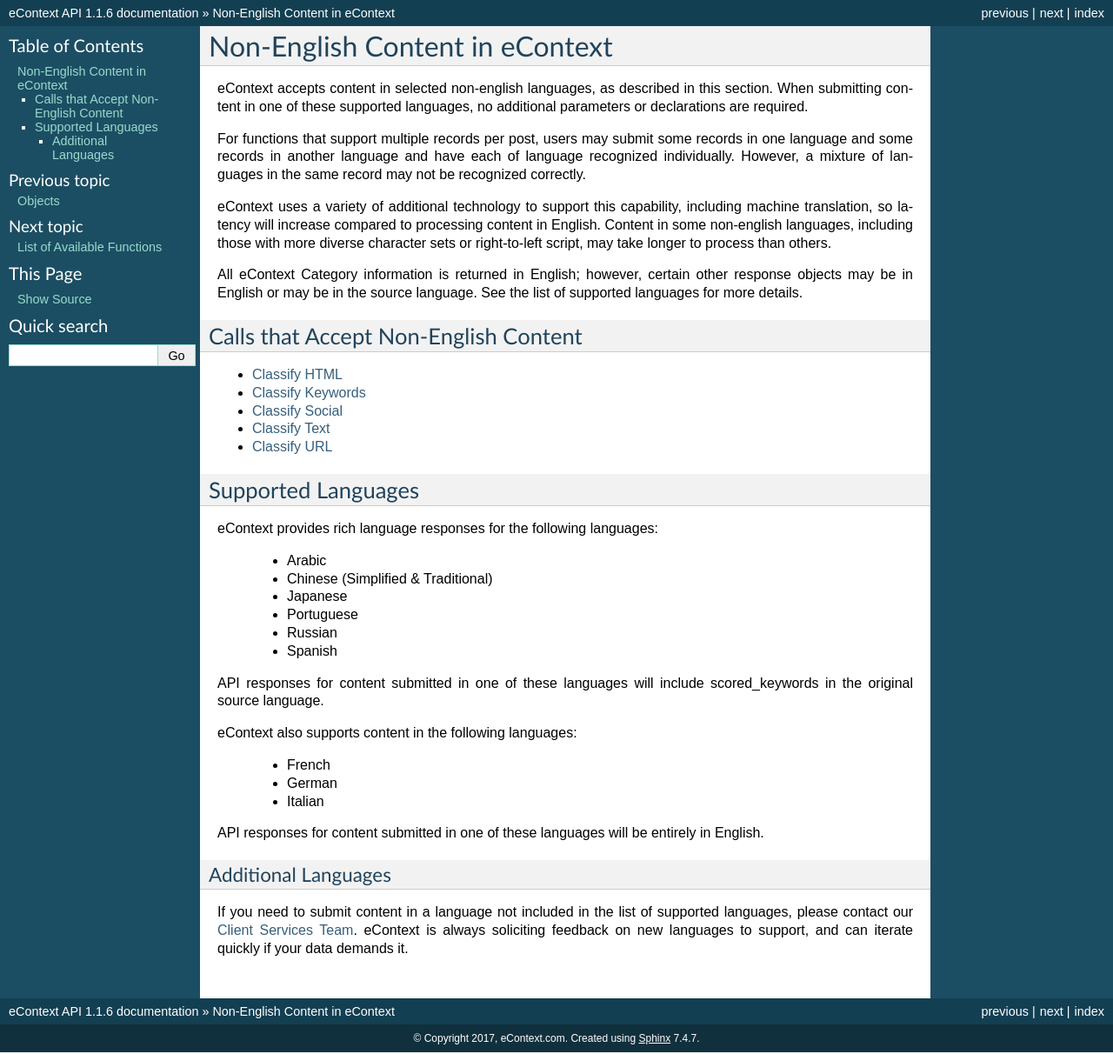
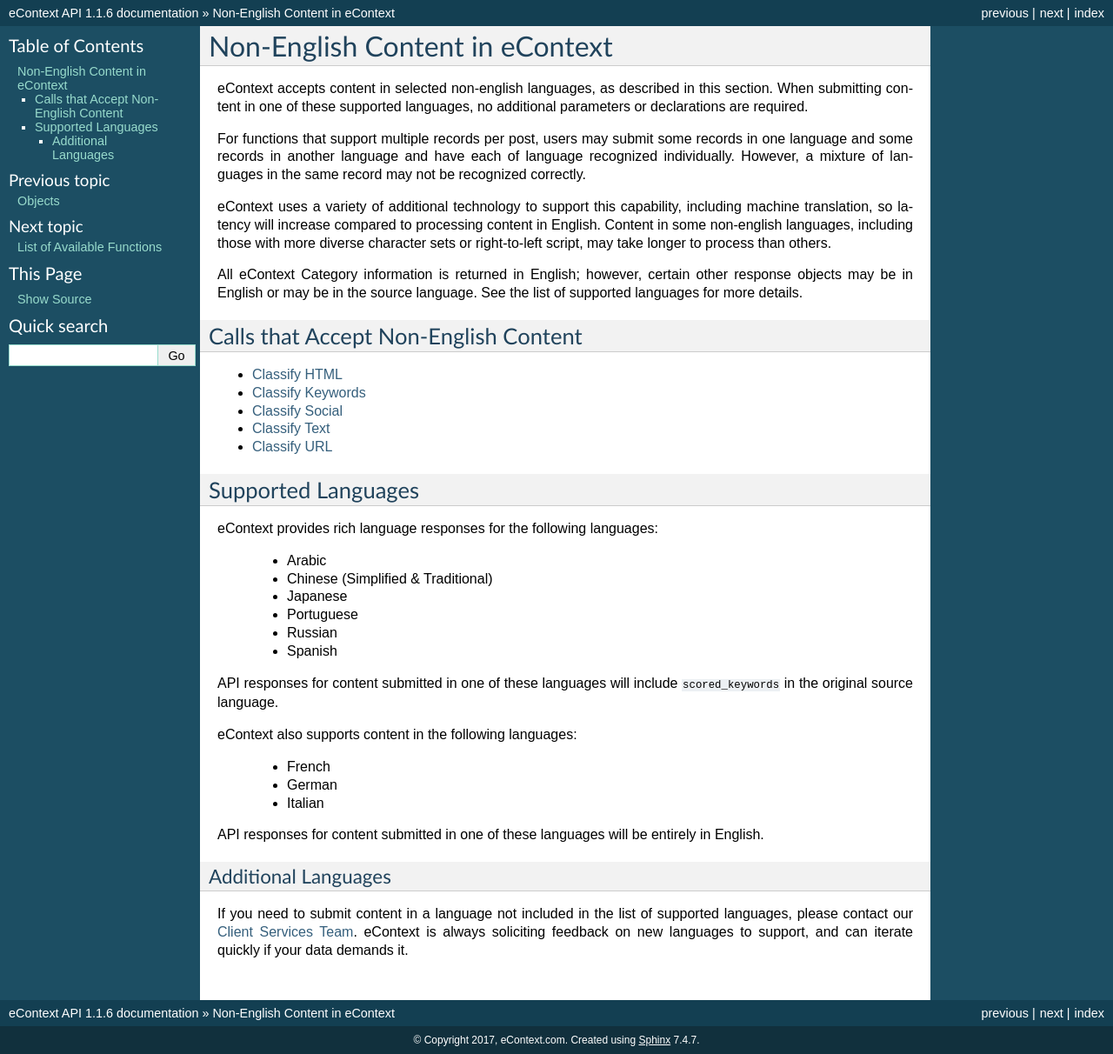
Before and after one commit to info-com/zenya-api-docs, a Sphinx documentation site: the page built from source/translation.rst, in a window 1280 px wide. Shown: the whole page at 87% size. Built offline with Sphinx 7.4.7, drawn with Linux system fonts in a browser that asks for light colours.

```diff
--- a/source/translation.rst
+++ b/source/translation.rst
@@ -31,7 +31,7 @@ eContext provides rich language responses for the following languages:
     * Russian
     * Spanish
 
-API responses for content submitted in one of these languages will include scored_keywords in the original source language.
+API responses for content submitted in one of these languages will include ``scored_keywords`` in the original source language.
 
 eContext also supports content in the following languages:
 
```
